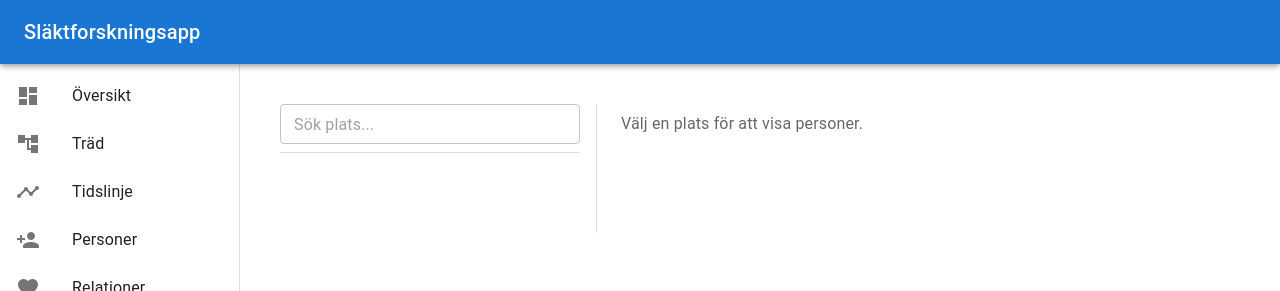
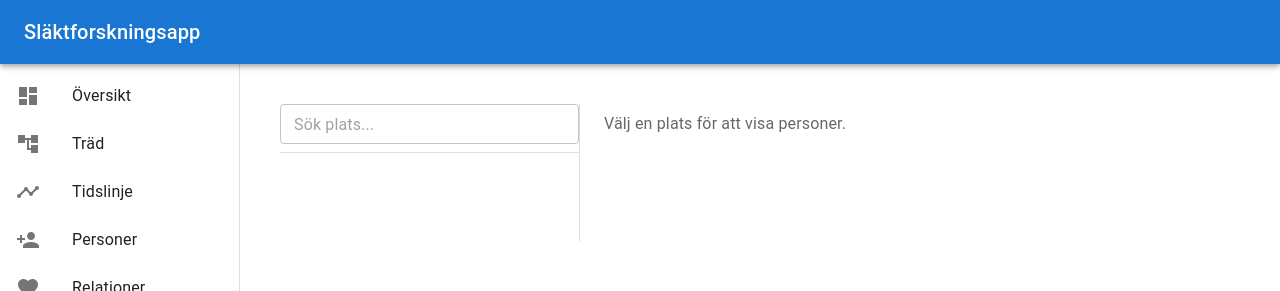
Before and after one commit to erland/family-tree, a React (Vite) app: page /#/places in a window 1280 px wide. Shown: the top 291 px of the page. Built offline with nearby package versions, Linux system fonts and the light colour scheme.

Commit message:
Adjusted pages view to make pages list scroll individually

```diff
--- a/src/pages/PlacesPage.tsx
+++ b/src/pages/PlacesPage.tsx
@@ -48,7 +48,6 @@ export default function PlacesPage() {
       }
     }
 
-    // Sort individuals chronologically
     for (const info of map.values()) {
       info.individuals.sort((a, b) =>
         (a.date || "").localeCompare(b.date || "")
@@ -76,17 +75,37 @@ export default function PlacesPage() {
 
   return (
     <Box sx={{ display: "flex", height: "100%", gap: 2, p: 2 }}>
-      {/* Left: place list */}
-      <Box sx={{ width: 300, flexShrink: 0, display: "flex", flexDirection: "column" }}>
+      {/* Left column: search + scrollable places list */}
+      <Box
+        sx={{
+          width: 300,
+          flexShrink: 0,
+          display: "flex",
+          flexDirection: "column",
+          borderRight: "1px solid #ddd",
+        }}
+      >
         <TextField
           placeholder="Sök plats..."
           value={query}
           onChange={(e) => setQuery(e.target.value)}
           size="small"
+          fullWidth
           sx={{ mb: 1 }}
         />
         <Divider />
-        <List dense sx={{ overflowY: "auto", flex: 1 }}>
+
+        {/* Scrollable list (fills window height below search) */}
+        <Box
+          sx={{
+            mt: 1,
+            overflowY: "auto",
+            // dynamically fills the remaining vertical space below the search bar
+            maxHeight: "calc(100vh - 200px)", // adjust offset if you want slightly more/less
+            pr: 1,
+          }}
+        >
+          <List dense>
             {filtered.map((p) => (
               <ListItemButton
                 key={p.name}
@@ -101,26 +120,28 @@ export default function PlacesPage() {
             ))}
           </List>
         </Box>
+      </Box>
 
-      <Divider orientation="vertical" flexItem />
-
-      {/* Right: selected place details */}
-      <Box sx={{ flex: 1, overflowY: "auto", p: 1 }}>
+      {/* Right column: events */}
+      <Box sx={{ flex: 1, overflow: "hidden", p: 1 }}>
         {selectedPlace ? (() => {
           const baseName = selectedPlace.name;
           const isNumbered = /\d+$/.test(baseName);
 
-          // If "Plats" (without number) → include "Plats 1", "Plats 2", etc.
           const relatedPlaces =
             !isNumbered
-              ? places.filter(p => p.name === baseName || p.name.startsWith(baseName + " "))
+              ? places.filter(
+                  (p) => p.name === baseName || p.name.startsWith(baseName + " ")
+                )
               : [selectedPlace];
 
-          // Merge all individuals from related places
-          const combinedIndividuals = relatedPlaces.flatMap(p => p.individuals);
+          const combinedIndividuals = relatedPlaces.flatMap(
+            (p) => p.individuals
+          );
 
-          // Sort by date
-          combinedIndividuals.sort((a, b) => (a.date || "").localeCompare(b.date || ""));
+          combinedIndividuals.sort((a, b) =>
+            (a.date || "").localeCompare(b.date || "")
+          );
 
           return (
             <>
@@ -128,7 +149,10 @@ export default function PlacesPage() {
                 {baseName}
               </Typography>
               {combinedIndividuals.map(({ ind, event, date }, idx) => {
-                const age = event === "Födelse" ? undefined : calculateAgeAtEvent(ind.dateOfBirth, date);
+                const age =
+                  event === "Födelse"
+                    ? undefined
+                    : calculateAgeAtEvent(ind.dateOfBirth, date);
                 return (
                   <Typography key={idx} sx={{ mb: 0.5 }}>
                     {date ? `${date}: ` : ""}
```
Lines whose indentation alone changed are shown as unchanged.
